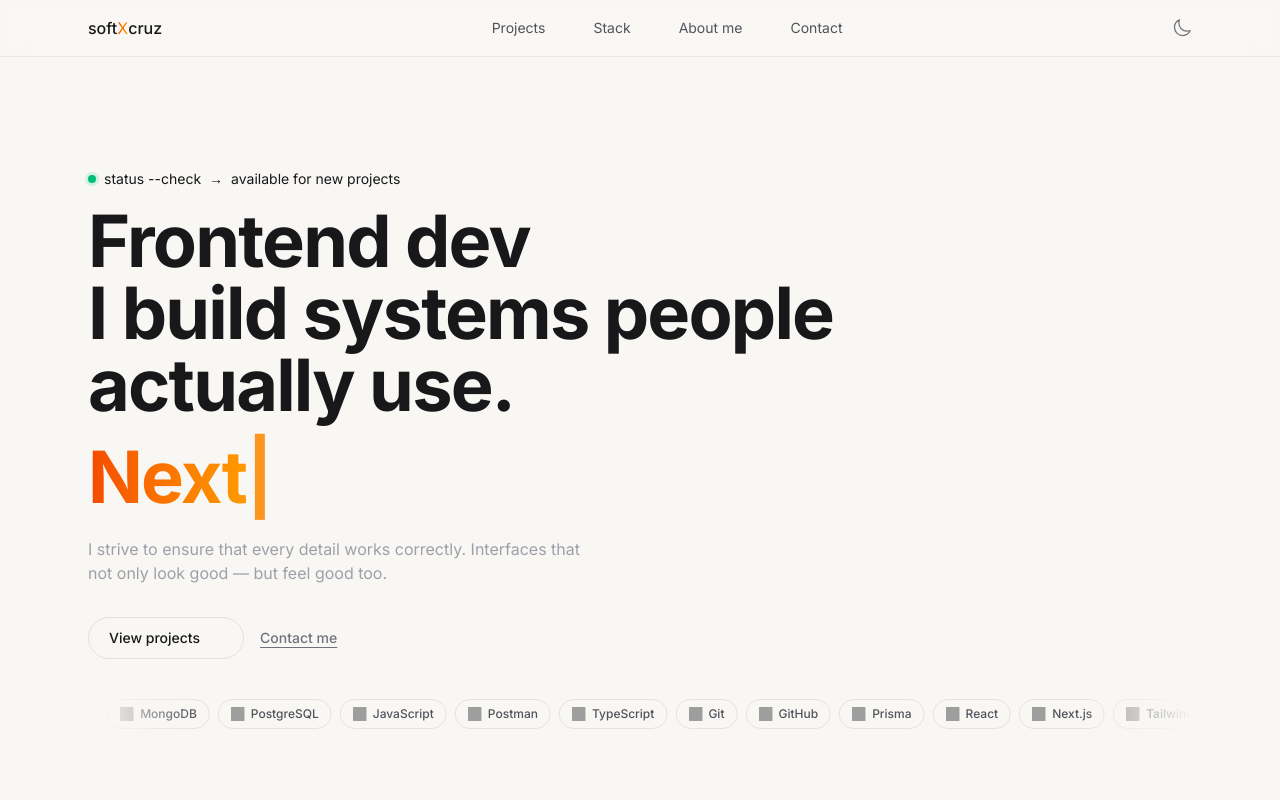
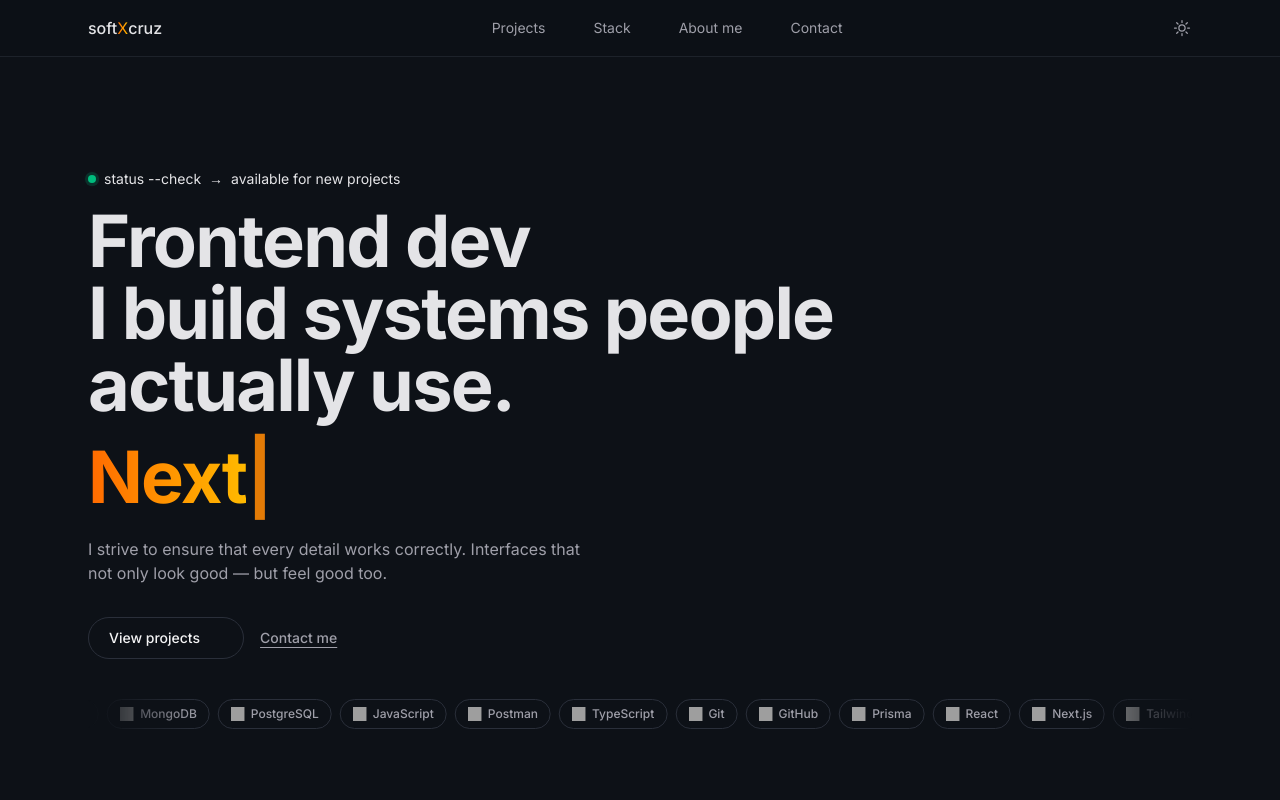
Before and after one commit to Marcocruz01/softxcruz, a Next.js app: page / in a window 1280 px wide. Shown: the top 800 px of the page. Built offline with nearby package versions, Linux system fonts and the light colour scheme; grey boxes are pictures that could not be loaded; some icons are missing.

Commit message:
revert changes

```diff
--- a/app/globals.css
+++ b/app/globals.css
@@ -3,8 +3,8 @@
 @variant dark (&:is(.dark, .dark *));
 
 @theme {
-  --color-ink: #F9F7F4;
-  --color-line: #E5E2DD;
+  --color-ink: #0D1117;
+  --color-line: #2A2F3A;
 }
 
 .dark {
--- a/app/layout.tsx
+++ b/app/layout.tsx
@@ -2,7 +2,6 @@ import type { Metadata } from "next";
 import { Inter } from "next/font/google";
 import "./globals.css";
 import { ThemeProvider } from "next-themes";
-import { ThemeColor } from "@/components/ThemeColor";
 
 // Configuracion de la fuente
 const inter = Inter({
@@ -12,7 +11,7 @@ const inter = Inter({
 
 // Definimos el metadata
 export const metadata: Metadata = {
-  title: "Marco Cruz | Frontend Developer",
+  title: "Marco Cruz | FrontEnd developer",
   description: "Frontend developer & Mechatronics Engineer. I build fast, accessible and intentional web products — from database to pixel.",
 };
 
@@ -24,8 +23,7 @@ export default function RootLayout({
   return (
     <html lang="en" className={`${inter.className} scroll-smooth`} suppressHydrationWarning>
       <body className="min-h-full flex flex-col bg-ink">
-        <ThemeProvider attribute="class" defaultTheme="light">
-          <ThemeColor />
+        <ThemeProvider attribute="class" defaultTheme="dark">
           {children}
         </ThemeProvider>
       </body>
--- a/components/ThemeColor.tsx
+++ /dev/null
@@ -1,25 +0,0 @@
-// components/ThemeColor.tsx
-"use client";
-
-import { useTheme } from "next-themes";
-import { useEffect } from "react";
-
-export function ThemeColor() {
-  const { theme, resolvedTheme } = useTheme();
-
-  useEffect(() => {
-    const color = resolvedTheme === "dark" ? "#0D1117" : "#F9F7F4";
-
-    let meta = document.querySelector('meta[name="theme-color"]');
-
-    if (!meta) {
-      meta = document.createElement("meta");
-      meta.setAttribute("name", "theme-color");
-      document.head.appendChild(meta);
-    }
-
-    meta.setAttribute("content", color);
-  }, [resolvedTheme]);
-
-  return null;
-}
```
